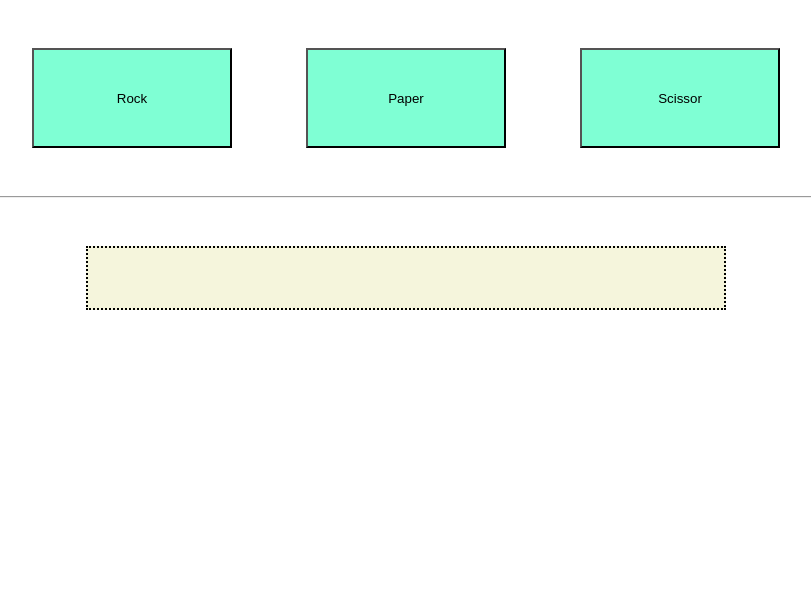
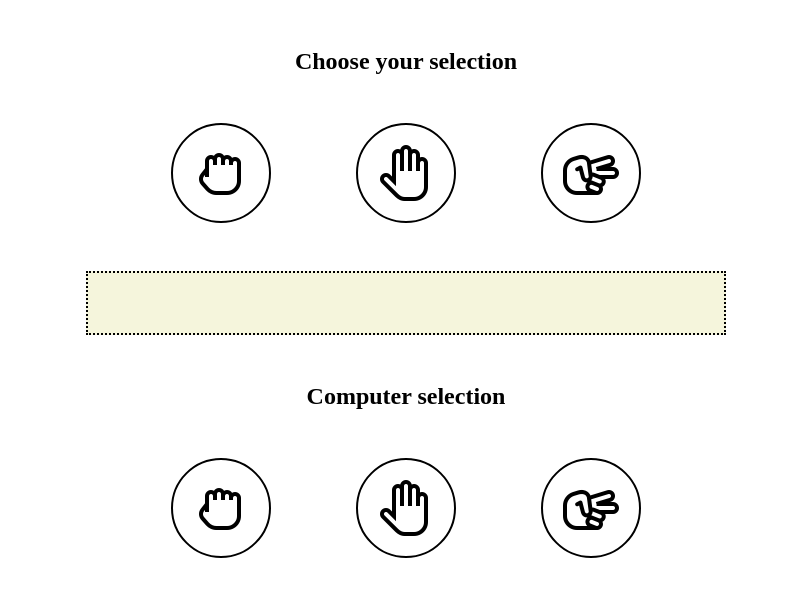
Before and after one commit to thanosballo/PaperRockScissorsGame, a plain HTML site: page index.html in a window 1280 px wide. Shown: the whole page, without its empty margins (234-1045 px from the left). Drawn offline with nearby package versions, Linux system fonts and the light colour scheme.

Commit message:
changes made

```diff
--- a/index.html
+++ b/index.html
@@ -5,16 +5,23 @@
     <meta http-equiv="X-UA-Compatible" content="IE=edge">
     <meta name="viewport" content="width=device-width, initial-scale=1.0">
     <title>Paper Rock Scissor Game</title>
+    <link rel="stylesheet" href="https://maxst.icons8.com/vue-static/landings/line-awesome/line-awesome/1.3.0/css/line-awesome.min.css">
     <link rel="stylesheet" href="style.css">
     <script src="script.js" defer></script>
 </head>
 <body>
+    <h2 class="container">Choose your selection</h2>
     <div class="container">
-    <button data-selection="rock" >Rock</button>
-    <button data-selection="paper" >Paper</button>
-    <button data-selection="scissor" >Scissor</button>
+    <div data-selection="rock" class="border button"><i class="las la-hand-rock la-4x"></i></div>
+    <div data-selection="paper" class="border button"><i class="las la-hand-paper la-4x"></i></div>
+    <div data-selection="scissor" class="border button"><i class="las la-hand-scissors la-4x"></i></div>
     </div>
-    <hr>
     <div class="display-screen display"></div>
+    <h2 class="container">Computer selection</h2>
+    <div class="container">
+    <div class="border"><i class="las la-hand-rock la-4x"></i></div>
+    <div class="border"><i class="las la-hand-paper la-4x"></i></div>
+    <div class="border"><i class="las la-hand-scissors la-4x"></i></div>
+    </div>
 </body>
 </html>
--- a/script.js
+++ b/script.js
@@ -21,15 +21,16 @@ let ties=0;
 let computerWins=0;
 const screen=document.querySelector(".display-screen");
 const messageOut=document.createElement("p");
-const buttons=Array.from(document.querySelectorAll("button"));
+const buttons=Array.from(document.querySelectorAll(".button"));
+console.log(buttons)
 buttons.forEach((button) => {
     button.addEventListener("click", ()=>{
+        removeClass();
+        button.classList.add("active-selection");
         roundCounter=roundCounter+1;
         userSelection=button.dataset.selection;
-        console.log(userSelection);
         messageOut.textContent=playRound();
         screen.appendChild(messageOut);
-        console.log(humanWins,computerWins,ties);
         if (roundCounter===5) {
             if (humanWins>computerWins){
                 messageOut.textContent=`The final result is human ${humanWins} , ties : ${ties} and computer ${computerWins}.Human Wins!`
@@ -40,8 +41,17 @@ buttons.forEach((button) => {
             screen.appendChild(messageOut);
             resetCounters();
         }
+
     })
 });
+
+
+function removeClass(){
+    buttons.forEach((button)=>{
+        button.classList.remove("active-selection");
+        console.log("ss");
+    });
+};
 
 function playRound(){
     let computerSelection = getComputerChoise();
--- a/style.css
+++ b/style.css
@@ -7,13 +7,18 @@
     display: flex;
     justify-content: space-evenly;
     align-items: center;
-    width: 70%;
+    width: 50%;
     margin: 3rem auto;
 }
-button {
-    background-color: aquamarine;
-    width: 200px;
-    height: 100px;
+.button {
+    cursor: pointer;
+}
+.border {
+    background-color: white;
+    padding: 1rem;
+    border: solid 2px black;
+    border-radius: 50%;
+
 }
 .display {
     margin: 3rem auto;
@@ -27,3 +32,6 @@ button {
     justify-content: center;
     align-items: center;
 }
+.active-selection{
+    background-color: burlywood;
+}
```
